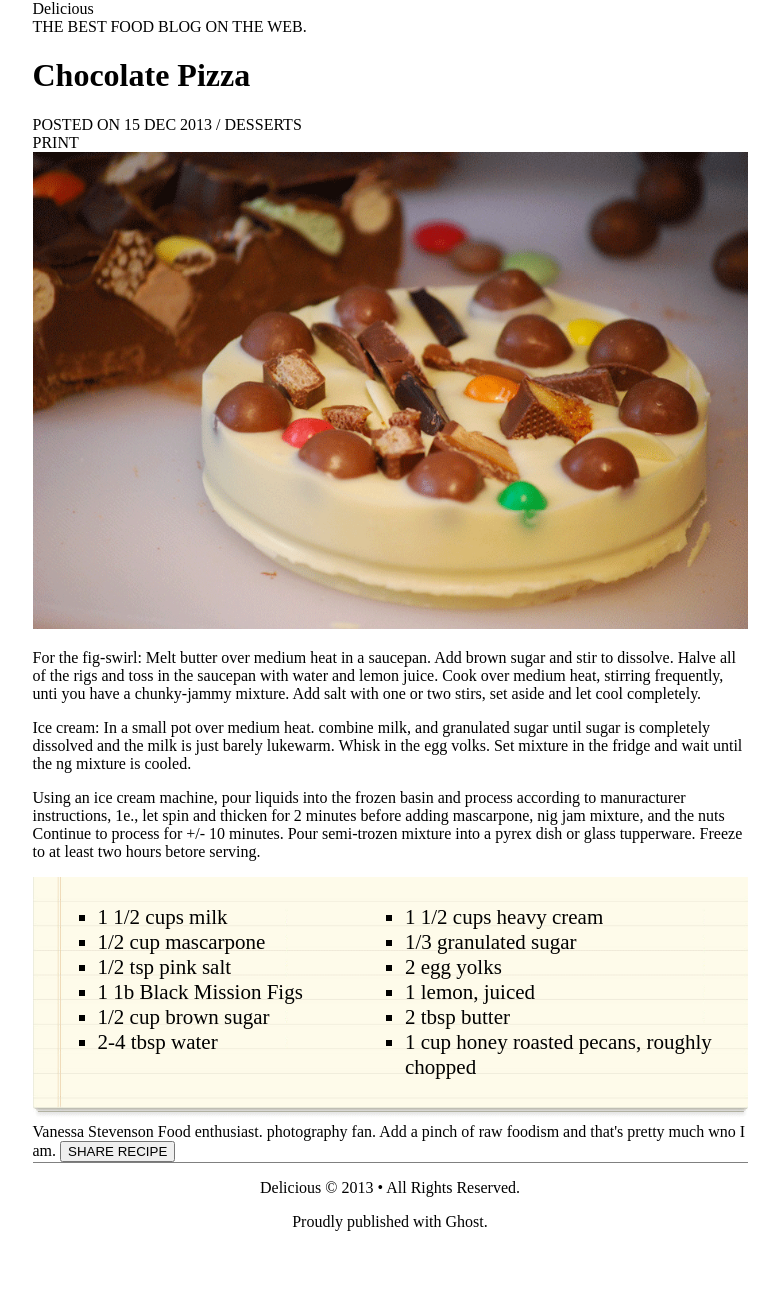
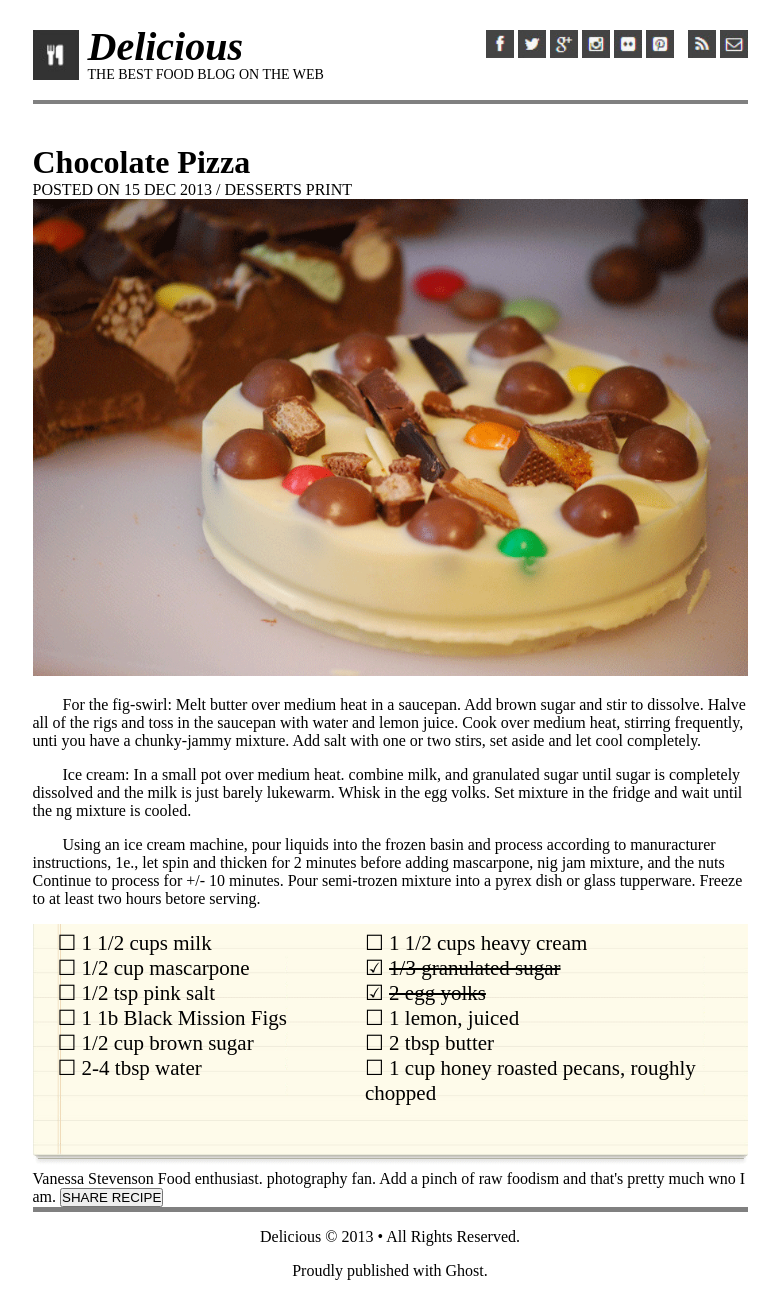
Before and after one commit to Chris-Vander-Linden/Chocolate-Pizza-CSS-301-Prework, a plain HTML site: page index.html in a window 1280 px wide. Shown: the whole page, without its empty margins (250-1029 px from the left). Before the commit the page ends 1247 px from the top, so only its background shows below. Drawn offline with Linux system fonts and the light colour scheme.

Commit message:
Add ul check boxes

```diff
--- a/index.html
+++ b/index.html
@@ -9,16 +9,27 @@
   </head>
   <body>
     <header>
-      <div id="logo-container">
+      <div id="logo-box">
+        <img src="./assets/logo.png" alt="" srcset="" />
         <div>Delicious</div>
-        <div>THE BEST FOOD BLOG ON THE WEB.</div>
+        <div>THE BEST FOOD BLOG ON THE WEB</div>
+        <div id="social-media">
+          <img src="./assets/fb-icon.png" alt="facebook" srcset="" />
+          <img src="./assets/twit-icon.png" alt="twitter" srcset="" />
+          <img src="./assets/gp-icon.png" alt="google plus" srcset="" />
+          <img src="./assets/insta-icon.png" alt="instagram" srcset="" />
+          <img src="./assets/flic-icon.png" alt="flicker" srcset="" />
+          <img src="./assets/pint-icon.png" alt="pintrest" srcset="" />
+          <img src="./assets/rss-icon.png" alt="rss" srcset="" />
+          <img src="./assets/mail-icon.png" alt="mail" srcset="" />
+        </div>
       </div>
     </header>
     <main>
       <h1>Chocolate Pizza</h1>
-      <div id="sub-title">
-        <div>POSTED ON 15 DEC 2013 / DESSERTS</div>
-        <div>PRINT</div>
+      <div id="main-sub-title">
+        POSTED ON 15 DEC 2013 / DESSERTS
+        <span>PRINT</span>
       </div>
       <div>
         <img src="./assets/choco-pizza.png" alt="chocolate pizza" />
@@ -46,20 +57,20 @@
       </div>
       <div id="recipe">
         <ul>
-          <li>1 1/2 cups milk</li>
-          <li>1/2 cup mascarpone</li>
-          <li>1/2 tsp pink salt</li>
-          <li>1 1b Black Mission Figs</li>
-          <li>1/2 cup brown sugar</li>
-          <li>2-4 tbsp water</li>
+          <li>&#x2610; 1 1/2 cups milk</li>
+          <li>&#x2610; 1/2 cup mascarpone</li>
+          <li>&#x2610; 1/2 tsp pink salt</li>
+          <li>&#x2610; 1 1b Black Mission Figs</li>
+          <li>&#x2610; 1/2 cup brown sugar</li>
+          <li>&#x2610; 2-4 tbsp water</li>
         </ul>
         <ul>
-          <li>1 1/2 cups heavy cream</li>
-          <li>1/3 granulated sugar</li>
-          <li>2 egg yolks</li>
-          <li>1 lemon, juiced</li>
-          <li>2 tbsp butter</li>
-          <li>1 cup honey roasted pecans, roughly chopped</li>
+          <li>&#x2610; 1 1/2 cups heavy cream</li>
+          <li>&#x2611; <span class="cross-out">1/3 granulated sugar</span></li>
+          <li>&#x2611; <span class="cross-out">2 egg yolks</span></li>
+          <li>&#x2610; 1 lemon, juiced</li>
+          <li>&#x2610; 2 tbsp butter</li>
+          <li>&#x2610; 1 cup honey roasted pecans, roughly chopped</li>
         </ul>
         <img src="./assets/list-bg.png" alt="" srcset="" />
       </div>
--- a/styles.css
+++ b/styles.css
@@ -1,16 +1,78 @@
 * {
   box-sizing: border-box;
+  padding: 0;
+  margin: 0;
 }
 
 body {
   width: 715px;
   margin: auto;
+  padding: 30px 0;
 }
 
 img {
   width: 100%;
 }
 
+main {
+  margin-top: 20px;
+  padding-top: 40px;
+  border-top: 4px solid gray;
+}
+
+/* Keep user agent default margin */
+p {
+  margin: 1em 0;
+}
+
+/* Header Section Start */
+#logo-box {
+  position: relative;
+  height: 50px;
+}
+
+#logo-box img {
+  height: 100%;
+  width: auto;
+}
+
+#logo-box div {
+  position: absolute;
+  left: 55px;
+}
+
+#logo-box div:nth-of-type(1) {
+  top: -7px;
+  font-size: 40px;
+  font-style: italic;
+  font-weight: bold;
+}
+
+#logo-box div:nth-of-type(2) {
+  bottom: -3px;
+  font-size: 14px;
+}
+
+#logo-box #social-media {
+  position: static;
+  float: right;
+  height: 28px;
+}
+
+#social-media img:nth-last-of-type(2) {
+  margin-left: 10px;
+}
+/* Header Section End */
+
+/* Main Section Header Start */
+
+/* Main Section Header End */
+
+main p {
+  text-indent: 30px;
+}
+
+/* Recipe Section Start */
 #recipe {
   position: relative;
 }
@@ -23,7 +85,7 @@ img {
 
   font-size: 21px;
 
-  list-style: square;
+  list-style: none;
 }
 
 #recipe > ul:nth-of-type(1) {
@@ -34,7 +96,12 @@ img {
   right: 25px;
 }
 
+.cross-out {
+  text-decoration: line-through;
+}
+/* Recipe Section End */
+
 footer {
-  border-top: 1px solid gray;
+  border-top: 5px solid gray;
   text-align: center;
 }
```
